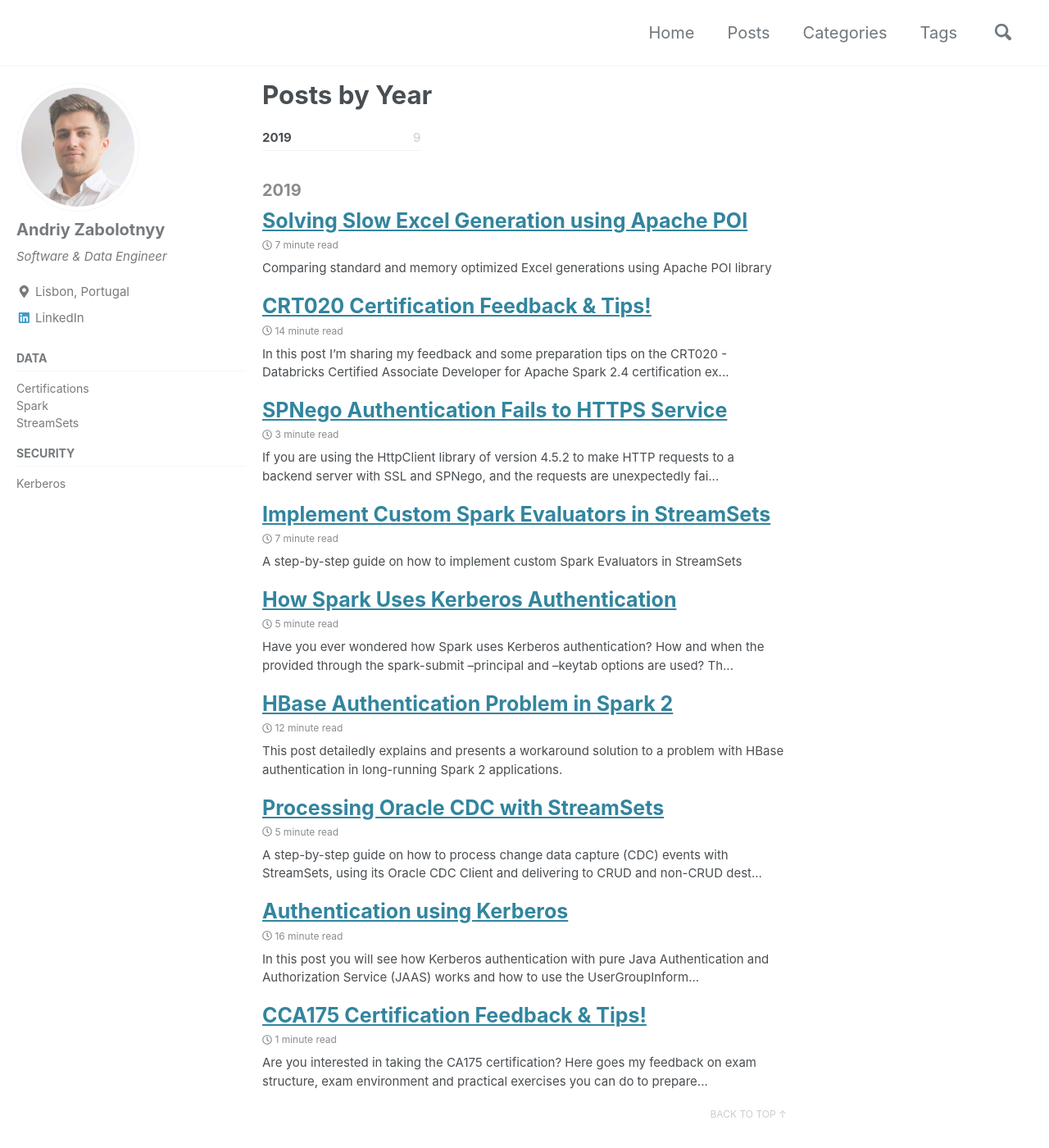
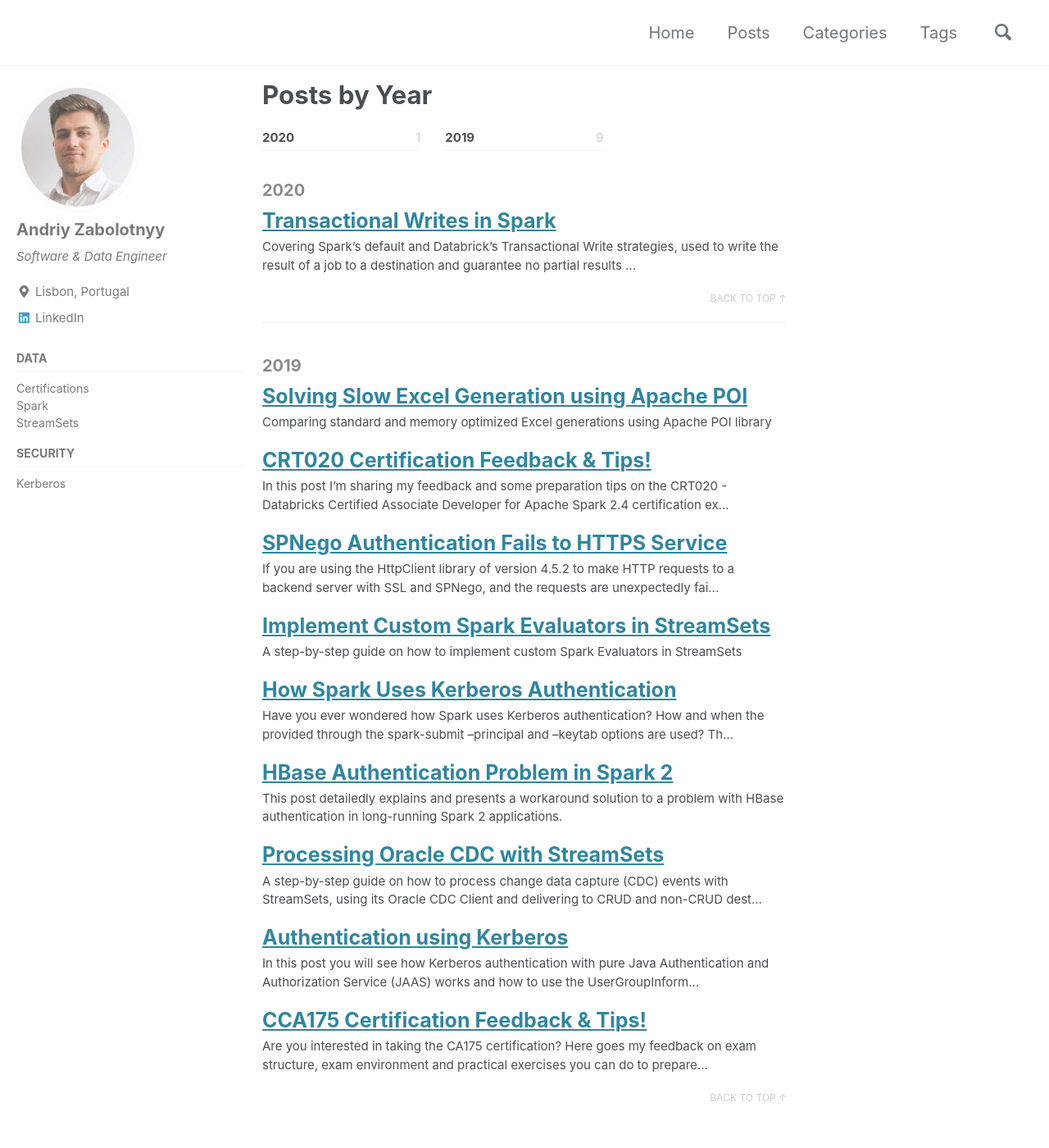
Before and after one commit to andriymz/andriymz.github.io, a Jekyll site: the page built from _pages/year-archive.md, in a window 1280 px wide and 1400 px high. Shown: the whole window at 82% size. Built offline with Jekyll 4.4.1, drawn with Linux system fonts in a browser that asks for light colours; cached includes are drawn as plain includes; some of the changed lines change nothing that is shown.

Commit message:
Add "Transactional Writes in Spark" post; Remove unnecessary files

````diff
--- a/_config.yml
+++ b/_config.yml
@@ -293,7 +293,7 @@
     values:
       layout: single
       author_profile: false
-      read_time: true
+      read_time: false
       comments: true # true
       share: false
       related: true
--- /dev/null
+++ b/_posts/2020-10-30-transactional-writes-in-spark.md
@@ -0,0 +1,110 @@
+---
+title:  "Transactional Writes in Spark"
+excerpt: "Covering Spark's default and Databrick's Transactional Write strategies, used to write the result of a job to a destination and guarantee no partial results are left behind in case of failure."
+classes: wide
+categories: [spark]
+toc: true
+author_profile: true
+---
+
+If you write a `Dataframe` to cloud storage (Amazon S3 or Azure Storage) on Databricks platform, you will notice `_SUCCESS` , `_started_<id>` and `_commited_<id>` files within the destination directory. In this post I'll explain why these files are created, what they represent, what is a transactional write protocol and why Databricks has its own.
+
+## Transactional Writes
+
+Because Spark executes an application in a distributed fashion, it is impossible to atomically write the result of the job. For example, when you write a `Dataframe`, the result of the operation will be a directory with multiple files in it, one per `Dataframe`'s partition (e.g `part-00001-...`). These partition files are written by multiple Executors, as a result of their partial computation, but what if one of them fails?
+
+To overcome this Spark has a concept of *commit protocol*, a mechanism that knows how to write partial results and deal with success or failure of the write operation.
+
+The *commit protocol* can be configured with `spark.sql.sources.commitProtocolClass` and by default points to the [SQLHadoopMapReduceCommitProtocol](https://github.com/apache/spark/blob/master/sql/core/src/main/scala/org/apache/spark/sql/execution/datasources/SQLHadoopMapReduceCommitProtocol.scala) implementing class.
+
+By default, Spark creates a temporary directory and writes all the task files there. Then, it moves those files into final destination, deletes the temporary directory and creates the `_SUCCESS` file to mark the operation as successful, if `mapreduce.fileoutputcommitter.marksuccessfuljobs` is enabled. You can check more details of this process [here](https://www.waitingforcode.com/apache-spark-sql/apache-spark-success-anatomy/read).
+
+The problem is that this process is not actually "transactional", because if the job is aborted some of the partition files might have already been written to the final destination. This means that the `_SUCCESS` file serves basically as an indicator whether or not the consuming entities should read those files or not.
+
+## Transactional Writes on Databricks
+
+Spark's default *commit protocol* is fine for HDFS, because the failure window of seeing partial results is small, due to the nature of HDFS moves. However, it is not suitable for cloud native setups, e.g writing to Amazon S3.
+
+To solve the problem of left behind partial results on job failures and other performance issues, Databricks implemented their own transactional write protocol.
+
+You can check all the problems with Spark's default commit protocol and the details behind Databrick's custom implementation in [Transactional I:O on Cloud Storage in Databricks](https://www.youtube.com/watch?v=w1_aOPj5ILw) talk by Eric Liang and [Transactional Writes to Cloud Storage on Databricks](https://databricks.com/blog/2017/05/31/transactional-writes-cloud-storage.html) blog post.
+
+Let's take a look with examples how transactional writes work on Databricks, implemented with the *commit procotol* below:
+
+{% include figure image_path="/assets/images/spark/transactional_writes/0.png" %}
+
+By writing the `Dataframe` to a directory, mount point of an Azure Storage container, the following files were created:
+
+{% include figure image_path="/assets/images/spark/transactional_writes/1.png" %}
+
+For each transaction, a unique transaction id `<tid>` is generated. At the start of each transaction, Spark creates an empty `_started_<tid>` file. If a transaction is successful, a `_committed_<tid>` file is created. Notice that each partition file also has the transaction identifier in it.
+
+The content of the committed file for this transaction contains all the added partition files, as follows:
+
+```
+%fs head --maxBytes=10000 /mnt/users/anzabol/data/_committed_7628641425835151768
+```
+
+```json
+{
+  "added": [
+    "part-00000-tid-7628641425835151768-a8c83893-f6af-49ab-9e0d-8e1181b7e684-37-1-c000.snappy.parquet",
+    "part-00001-tid-7628641425835151768-a8c83893-f6af-49ab-9e0d-8e1181b7e684-38-1-c000.snappy.parquet",
+    "part-00002-tid-7628641425835151768-a8c83893-f6af-49ab-9e0d-8e1181b7e684-39-1-c000.snappy.parquet"
+  ],
+  "removed": []
+}
+```
+
+After writing another `Dataframe` to the same destination, with the *append* mode, the respective transaction files were created together with the partition files.
+
+{% include figure image_path="/assets/images/spark/transactional_writes/2.png" %}
+
+Once again, the committed file should contain all the files that were written during that transaction:
+
+```json
+{
+  "added": [
+    "part-00000-tid-3452754969657447620-98b3663b-fbe5-49c1-bbbc-9d0a2413fc20-44-1-c000.snappy.parquet",
+    "part-00001-tid-3452754969657447620-98b3663b-fbe5-49c1-bbbc-9d0a2413fc20-45-1-c000.snappy.parquet"
+  ],
+  "removed": []
+}
+```
+
+My last test consisted in writing again the first `Dataframe` but with *overwrite* mode, to see what happens. In this case the committed file looked like this:
+
+```json
+{
+  "added": [
+    "part-00000-tid-5097121921988240910-6ec8b872-eaca-4dd8-83b6-0822a8a18189-50-1-c000.snappy.parquet",
+    "part-00001-tid-5097121921988240910-6ec8b872-eaca-4dd8-83b6-0822a8a18189-51-1-c000.snappy.parquet",
+    "part-00002-tid-5097121921988240910-6ec8b872-eaca-4dd8-83b6-0822a8a18189-52-1-c000.snappy.parquet"
+  ],
+  "removed": [
+    "_SUCCESS",
+    "part-00000-tid-3452754969657447620-98b3663b-fbe5-49c1-bbbc-9d0a2413fc20-44-1-c000.snappy.parquet",
+    "part-00000-tid-7628641425835151768-a8c83893-f6af-49ab-9e0d-8e1181b7e684-37-1-c000.snappy.parquet",
+    "part-00001-tid-3452754969657447620-98b3663b-fbe5-49c1-bbbc-9d0a2413fc20-45-1-c000.snappy.parquet",
+    "part-00001-tid-7628641425835151768-a8c83893-f6af-49ab-9e0d-8e1181b7e684-38-1-c000.snappy.parquet",
+    "part-00002-tid-7628641425835151768-a8c83893-f6af-49ab-9e0d-8e1181b7e684-39-1-c000.snappy.parquet"
+  ]
+}
+```
+
+As you can see, all the existing partition and success files were deleted, and the partition files of the written `Dataframe` added.
+
+Since each successful transaction leaves a committed file, when reading data Spark ignores all the files that contain a `<tid>` for which there is no commit file. This way there is no way of reading corrupted / dirty data.
+
+To clean up partition files of uncommitted transactions, there is [VACUUM](https://docs.databricks.com/spark/latest/spark-sql/dbio-commit.html?_ga=2.110458629.1898107027.1604185218-1080905499.1603716625#clean-up-uncommitted-files) operation, that accepts an output path and the retention period.
+
+
+## Resources
+
+[Apache Spark's _SUCESS anatomy](https://www.waitingforcode.com/apache-spark-sql/apache-spark-success-anatomy/read)
+
+[Transactional I:O on Cloud Storage in Databricks - Eric Liang](https://www.youtube.com/watch?v=w1_aOPj5ILw)
+
+[Transactional Writes to Cloud Storage on Databricks](https://databricks.com/blog/2017/05/31/transactional-writes-cloud-storage.html)
+
+[Notebook - Testing Transactional Writes](https://docs.databricks.com/_static/notebooks/dbio-transactional-commit.html)
````
Also changed, not shown: assets/images/sonarlint/intellij_plugin.png (deleted), assets/images/sonarlint/java_inspection.png (deleted), assets/images/sonarlint/scala_inspection.png (deleted), assets/images/sonarlint/sonarqube_config.png (deleted), assets/images/sonarlint/sonarqube_config2.png (deleted), assets/images/sonarqube/code_smells.png (deleted), assets/images/sonarqube/create_project_1.png (deleted), assets/images/sonarqube/create_project_2.png (deleted), assets/images/sonarqube/create_project_3.png (deleted), assets/images/sonarqube/home_page.png (deleted), assets/images/sonarqube/home_page_after_login.png (deleted), assets/images/sonarqube/projects_after_build.png (deleted), assets/images/spark/transactional_writes/0.png (added), assets/images/spark/transactional_writes/1.png (added), 2 more files.
